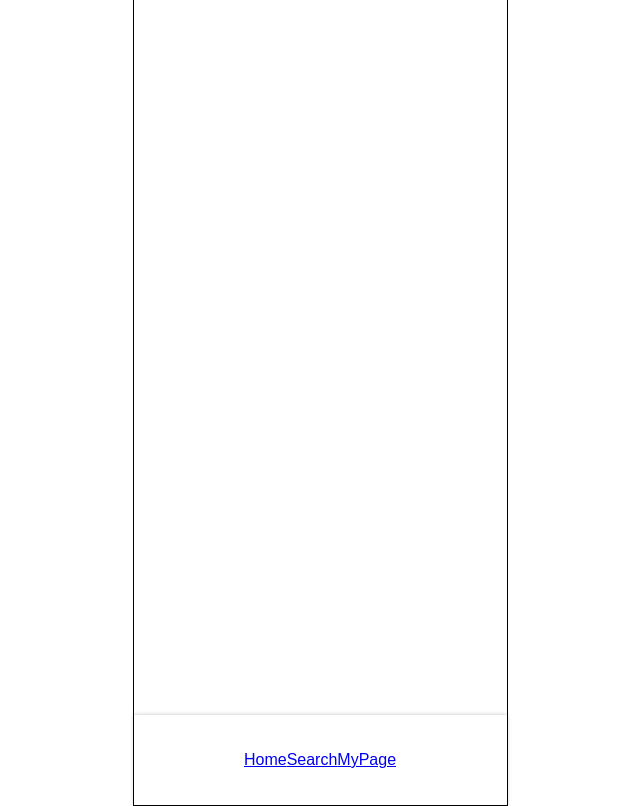
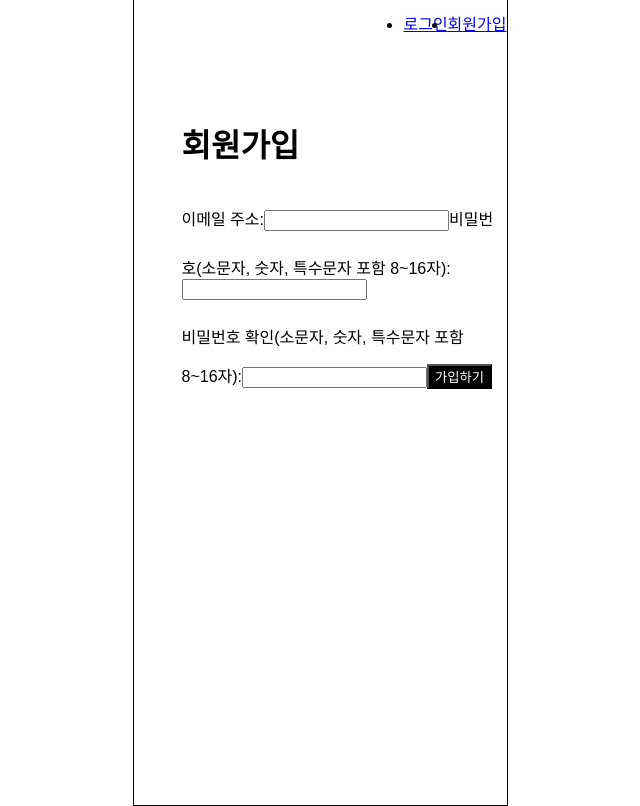
Before and after one commit to LikelionPicabook/Front, a React (Create React App) app: page /signup in a window 1280 px wide. Shown: the whole page, without its empty margins (320-960 px from the left). Built offline with nearby package versions, Linux system fonts and the light colour scheme.

Commit message:
로그인 회원가입 장고 연동으로 수정

```diff
--- a/package.json
+++ b/package.json
@@ -6,6 +6,8 @@
     "@testing-library/jest-dom": "^5.14.1",
     "@testing-library/react": "^13.0.0",
     "@testing-library/user-event": "^13.2.1",
+    "antd": "^4.22.3",
+    "axios": "^0.27.2",
     "react": "^18.2.0",
     "react-dom": "^18.2.0",
     "react-router-dom": "^6.3.0",
--- a/src/App.js
+++ b/src/App.js
@@ -2,9 +2,8 @@
 import "./index.css"
 import React from "react";
 import { BrowserRouter, Route, Routes } from "react-router-dom";
-import Login from './pages/Login'
 import User from './components/User'
-import Signin from './pages/Signin'
+import Start from './pages/Start'
 import styled from 'styled-components';
 
 
@@ -14,9 +13,8 @@
       <BrowserRouter>
         <Frame>
           <Routes>
-            <Route path="/" element={<Login/>} />
-            <Route path="/signin" element={<Signin/>} />
-            <Route path="/*" element={<User/>} />
+            <Route path="/*" element={<Start/>} />
+            <Route path="/user/*" element={<User/>} />
           </Routes>
         </Frame>
       </BrowserRouter>
--- a/src/components/Nav.js
+++ b/src/components/Nav.js
@@ -8,17 +8,17 @@
   return (
     <Navbar>
       <div>
-        <NavLink to="/">
+        <NavLink to="/user/home">
           Home
         </NavLink>
       </div>
       <div>
-        <NavLink to="/search">
+        <NavLink to="/user/search">
           Search
         </NavLink>
       </div>
       <div>
-        <NavLink to="/mypage">
+        <NavLink to="/user/mypage">
           MyPage
         </NavLink>
       </div>
--- /dev/null
+++ b/src/components/NavBar.js
@@ -0,0 +1,70 @@
+import React, { useState, useEffect } from 'react';
+import { Menu } from 'antd';
+import styled from 'styled-components';
+import { Link } from 'react-router-dom';
+import Axios from 'axios';	// 추가
+
+const MenuList = styled.div`
+  display: flex;
+  flex-direction: row;
+  justify-content: space-between;
+  .ant-menu {
+    display: flex;
+    justify-content: flex-end;
+    width: 100%;
+  }
+`;
+
+function NavBar() {
+
+  const [auth, setAuth] = useState('')
+
+  useEffect(() => {
+    if (localStorage.getItem('token') !== null) {
+      setAuth(true)
+    }
+  }, [])
+
+  // fetch to axios 수정
+  const handleLogout = () => {
+    let token = localStorage.getItem('token')
+
+    Axios.post('/api/v1/mall/auth/logout/', token)
+      .then(res => {
+        localStorage.clear()
+        // 사용하려면 App.js에서 /로 라우팅해야 한다
+        window.location.replace('/')
+      });
+  }
+
+  return(
+    <div>
+      <MenuList>
+        <Menu>
+          { auth ?
+            <Menu.Item key="logout" onClick={handleLogout}>
+              로그아웃
+            </Menu.Item>
+            :
+            <Menu.Item key="signin">
+              <Link to="/login">
+              로그인
+              </Link>
+            </Menu.Item>
+          }
+          { auth ?
+            <></>
+          :
+            <Menu.Item key="signup">
+              <Link to="/signup">
+              회원가입
+              </Link>
+            </Menu.Item>
+          }
+        </Menu>
+      </MenuList>
+    </div>
+  )
+}
+
+export default NavBar;
--- a/src/pages/Login.js
+++ b/src/pages/Login.js
@@ -1,38 +1,87 @@
-import React from "react";
-import "./styles/login.css"
-import { Link } from "react-router-dom"
+import React, { useState } from 'react';
+import Axios from 'axios';
+import { Input } from 'antd';
+import styled from 'styled-components';
 
-const Login = () => {
-  return(
-    <>
-      <div className="title">PICABOOK</div>
-      <section>
-        <form className="login_form">
-          <input className="login_input" id="id" type="text" placeholder="이메일 주소 또는 아이디"/>
-          <input className="login_input" id="password" type="text" placeholder="패스워드"/>
-          <label className="login_check"><input type="checkbox" name="login_statue" value="O"/>
-          로그인 상태 유지하기</label>
-          <button className="login_btn" id="login_btn">로그인</button>
+const LoginDiv = styled.div`
+  padding: 3rem;
+    form {
+    width: 320px;
+    display: inline-block;
+    label {
+      margin-bottom: 1rem;
+    }
+    input {
+      margin-bottom: 1.5rem;
+      &[type=submit] {
+        background: black;
+        color: white;
+        margin-top: 1rem;
+      }
+    }
+  }
+`;
+
+const Login= () => {
+
+  const [email, setEmail] = useState('')
+  const [password, setPassword] = useState('')
+  const [errors, setErrors] = useState(false)
+
+  const onSubmit = (e) => {
+    e.preventDefault()
+
+    const user = {
+      email: email,
+      password: password
+    }
+
+    Axios.post('/api/v1/mall/auth/login/', user)
+      .then(res => {
+        if (res.data.key) {
+          localStorage.clear()
+          localStorage.setItem('token', res.data.key)
+          // 사용하려면 App.js에서 /로 라우팅해야 한다
+          window.location.replace('/')
+        } else {
+          setEmail('')
+          setPassword('')
+          localStorage.clear()
+          setErrors(true)
+        }
+      })
+      .catch(err => {
+        console.clear()
+        alert('아이디 또는 비밀번호가 일치하지 않습니다')
+        setEmail('')
+        setPassword('')
+      })
+  }
+
+  return (
+    <LoginDiv>
+      <h1>로그인</h1>
+      <br />
+      {errors === true && <h2>Cannot log in with provided credentials</h2>}
+        <form onSubmit={onSubmit}>
+          <label>이메일 주소:</label>
+          <Input
+            type='email'
+            value={email}
+            required
+            onChange={e => setEmail(e.target.value)}
+          />
+          <label>비밀번호:</label>
+          <Input
+            type='password'
+            value={password}
+            required
+            onChange={e => setPassword(e.target.value)}
+          />
+          <Input type='submit' size="large" value='로그인' />
         </form>
-        <div className="login_option">
-          <button>아이디 찾기</button>
-          <button>비밀번호 재설정</button>
-          <Link to = "/signin">
-            <button>회원가입</button>
-          </Link>
-        </div>
-        <div className="signin_sns">
-          <p>SNS로 간편 회원가입</p>
-          <div className="signin_option">
-            {/* <button style={{background:url(img/kakaotalk.png)}}></button>
-            <button style={{background:url(img/naver.png)}}></button>
-            <button style={{background:url(img/facebook.png)}}></button> */}
-          </div>
-        </div>
-      </section>
-      <div className="nosign">비회원으로 시작</div>
-    </>
-  );
+    </LoginDiv>
+  )
 }
 
 export default Login;
--- a/src/pages/Signin.js
+++ /dev/null
@@ -1,74 +0,0 @@
-import styled from "styled-components";
-import React from "react";
-
-const Signin = () => {
-  return(
-    <>
-      <Header>
-        회원가입
-      </Header>
-      <Form>
-        <Label>
-          아이디
-          <Input type="text" name="id" placeholder="ID 입력"></Input>
-          <Btn>중복 확인</Btn>
-        </Label>
-        <Label>
-          패스워드
-          <Input type="text" name="pw" placeholder="비밀번호"></Input>
-          <Input type="text" name="pw check" placeholder="비밀번호 재확인"></Input>
-        </Label>
-        <Label>
-          이름
-          <Input type="text" name="name" placeholder="실명을 입력해 주세요"></Input>
-        </Label>
-        <Label>
-          생년월일
-          <Input type="text" name="birth" placeholder="8자리 입력"></Input>
-        </Label>
-      </Form>
-    </>
-  );
-}
-
-export default Signin;
-
-const Header = styled.header`
-  position: absolute;
-  top: 0;
-  height: 110px;
-  width: 100%;
-  box-sizing: border-box;
-  background: #FFFFFF;
-  border-bottom : 1px solid #d4d4d4;
-  box-shadow: 0px 4px 4px rgba(0, 0, 0, 0.03);
-  z-index: 100;
-`
-
-const Form = styled.form`
-  width: min-content;
-  display: flex;
-  flex-direction: column;
-  justify-content: center;
-
-  position: absolute;
-  top: 200px;
-  left: 0;
-  right: 0;
-  margin: auto;
-`
-
-const Label = styled.label`
-`
-
-const Input = styled.input`
-`
-
-const Btn = styled.button`
-  box-sizing: border-box;
-  width: 72px;
-  height: 23px;
-
-  border: 1px solid #9848FF;
-  border-radius: 20px;
-`
--- /dev/null
+++ b/src/pages/Signup.js
@@ -0,0 +1,117 @@
+import React, { useState } from 'react';
+import Axios from 'axios';
+import { Input } from 'antd';
+import styled from 'styled-components';
+
+const SignupDiv = styled.div`
+  padding: 3rem;
+    form {
+    width: 320px;
+    display: inline-block;
+    label {
+      margin-bottom: 1rem;
+    }
+    input {
+      margin-bottom: 1.5rem;
+      &[type=submit] {
+        background: black;
+        color: white;
+        margin-top: 1rem;
+      }
+    }
+  }
+`;
+
+const Signup = () => {
+  const [email, setEmail] = useState('')
+  const [password1, setPassword1] = useState('')
+  const [password2, setPassword2] = useState('')
+  const [errors, setErrors] = useState(false)
+
+  const onChangeEmail = (e) => {
+    setEmail(e.target.value)
+  }
+
+  const onChangePwd1 = (e) => {
+    setPassword1(e.target.value)
+  }
+
+  const onChangePwd2 = (e) => {
+    setPassword2(e.target.value)
+  }
+
+  const onSubmit = (e) => {
+    e.preventDefault()
+
+    const user = {
+      email: email,
+      password1: password1,
+      password2: password2
+    }
+
+    // 유효성 검사
+    if(password1 !== password2) {
+      alert('비밀번호와 비밀번호 확인이 일치하지 않습니다')
+      return false
+    }
+
+    Axios.post('/api/v1/mall/auth/register/', user)
+      .then(res => {
+        if (res.data.key) {
+          localStorage.clear()
+          localStorage.setItem('token', res.data.key)
+          // 사용하려면 App.js에서 /로 라우팅해야 한다
+          window.location.replace('/')
+        } else {
+          setEmail('')
+          setPassword1('')
+          setPassword2('')
+          localStorage.clear()
+          setErrors(true)
+        }
+      })
+      .catch(err => {
+        console.clear()
+        alert('아이디 혹은 비밀번호가 일치하지 않습니다')
+      })
+  }
+
+  return (
+    <SignupDiv>
+      <h1>회원가입</h1>
+      <br />
+      {errors === true && <h2>Cannot signup with provided credentials</h2>}
+      <form onSubmit={onSubmit}>
+        <label htmlFor='email'>이메일 주소:</label>
+        <Input
+          type='email'
+          value={email}
+          onChange={onChangeEmail}
+          required
+        />
+        <label htmlFor='password1'>비밀번호(소문자, 숫자, 특수문자 포함 8~16자):</label>
+        <Input
+          type='password'
+          value={password1}
+          onChange={onChangePwd1}
+          minLength='8'
+          pattern='^(?=.*[a-z])(?=.*\d)(?=.*[$@$!%*#?&])[a-z\d$@$!%*#?&]{8,16}$'
+          required
+        />
+        <br />
+        <label htmlFor='password2'>비밀번호 확인(소문자, 숫자, 특수문자 포함 8~16자):</label>
+        <Input
+          type='password'
+          value={password2}
+          onChange={onChangePwd2}
+          minLength='8'
+          pattern='^(?=.*[a-z])(?=.*\d)(?=.*[$@$!%*#?&])[a-z\d$@$!%*#?&]{8,16}$'
+          required
+        />
+        <Input type='submit' size="large" value='가입하기' />
+      </form>
+    </SignupDiv>
+  )
+}
+
+export default Signup;
--- /dev/null
+++ b/src/pages/Start.js
@@ -0,0 +1,21 @@
+import {Route, Routes} from 'react-router-dom';
+import React, {Suspense} from 'react';
+import NavBar from '../components/NavBar';
+import Login from './Login';
+import Signup from './Signup';
+
+function Start() {
+  return (
+    <Suspense fallback={(<div>...</div>)}>
+      <NavBar />
+      <div>
+        <Routes>
+          <Route path="/login" element={<Login/>}/>
+          <Route path="/signup" element={<Signup/>}/>
+        </Routes>
+      </div>
+    </Suspense>
+    );
+}
+
+export default Start;
```
Also changed, not shown: 1 other file (tests, documents, lock files or other folders).
